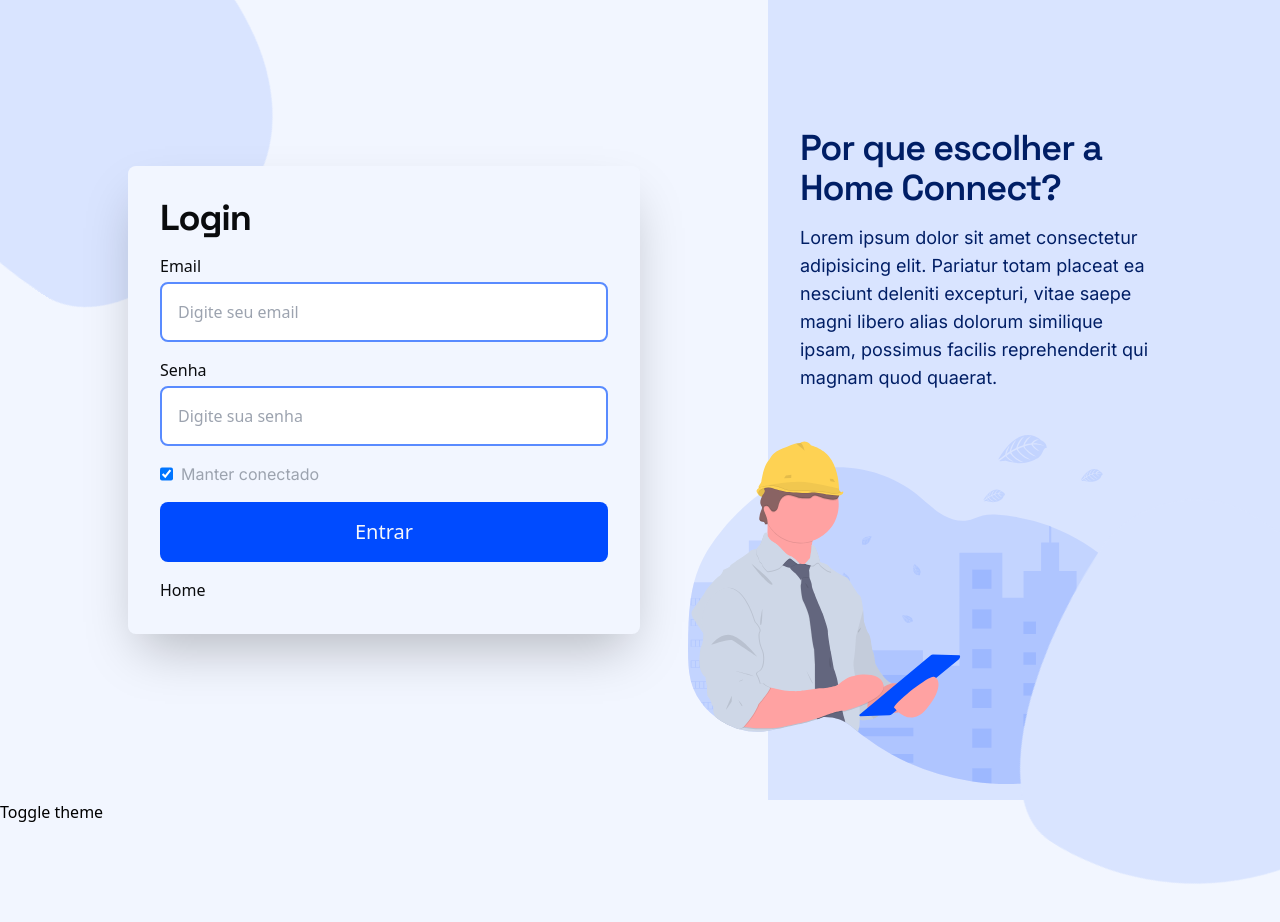
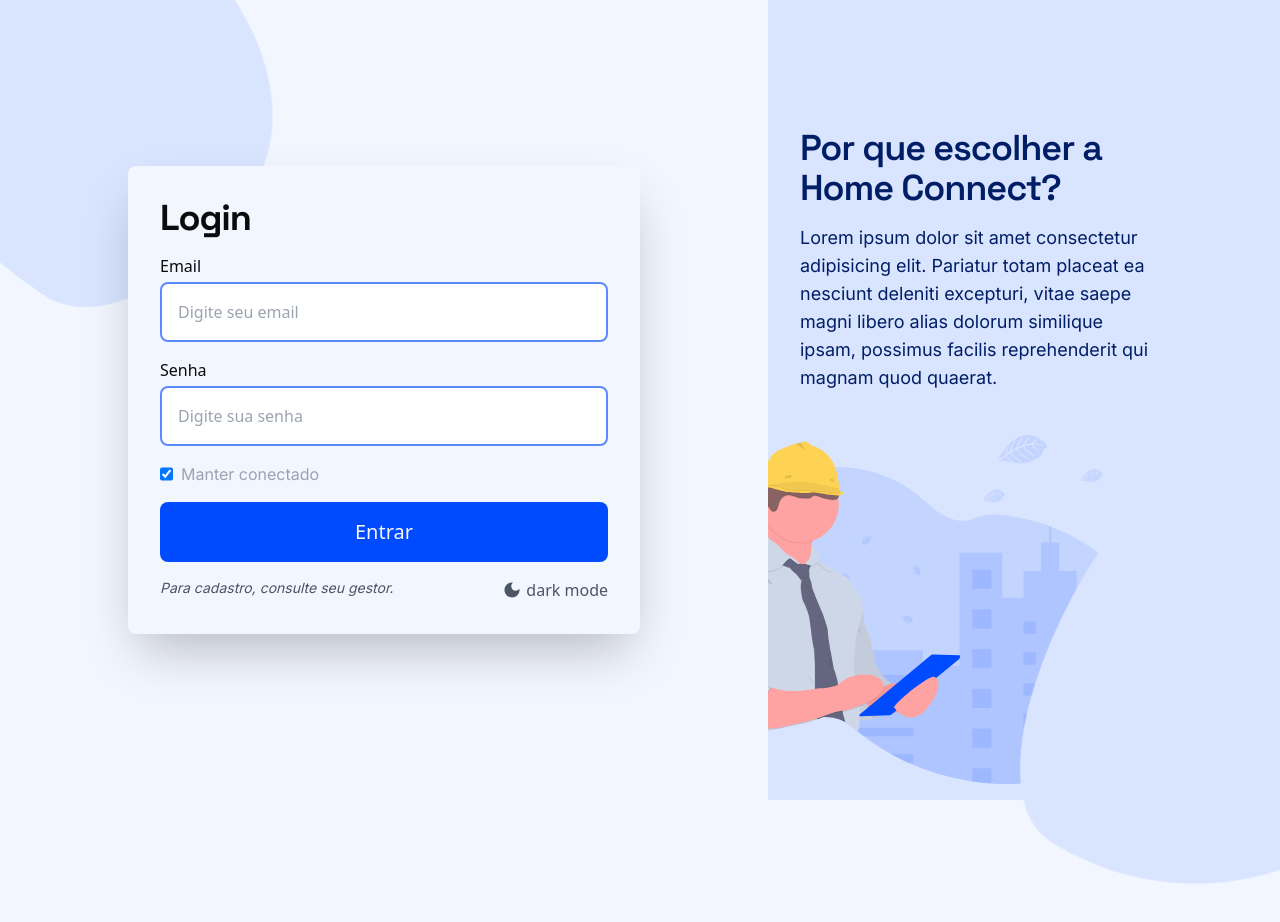
Before and after one commit to Joao-Eduardo-AJ/home-connect-crm, a Next.js app: page /login in a window 1280 px wide. Shown: the top 922 px of the page. Built offline with nearby package versions, Linux system fonts and the light colour scheme.

Commit message:
feat: adds material icons and update toogle theme button

```diff
--- a/package.json
+++ b/package.json
@@ -9,6 +9,10 @@
     "lint": "next lint"
   },
   "dependencies": {
+    "@emotion/react": "^11.11.4",
+    "@emotion/styled": "^11.11.5",
+    "@mui/icons-material": "^5.15.18",
+    "@mui/material": "^5.15.18",
     "lucide": "^0.376.1",
     "next": "14.2.2",
     "react": "^18",
--- a/src/app/layout.tsx
+++ b/src/app/layout.tsx
@@ -1,7 +1,6 @@
 import type { Metadata } from "next";
 import { Inter, Space_Grotesk } from "next/font/google";
 import "./globals.css";
-import ToogleThemeButton from "@/components/toogle-theme-button";
 
 const inter = Inter({
   display: "swap",
@@ -33,7 +32,6 @@
         className={`${inter.variable} ${spaceGrotesk.variable} overflow-hidden bg-background-light dark:bg-background-dark`}
       >
         {children}
-        <ToogleThemeButton />
       </body>
     </html>
   );
--- a/src/app/login/page.tsx
+++ b/src/app/login/page.tsx
@@ -1,10 +1,10 @@
 import { FloatingBalls } from "@/components/floating-ball";
 import { Input } from "@/components/input";
+import ToogleThemeButton from "@/components/toogle-theme-button";
 import Image from "next/image";
-import Link from "next/link";
 
 const Login = () => (
-  <main className="flex h-svh items-center justify-between text-gray-800">
+  <main className="flex h-svh items-center justify-between overflow-hidden text-gray-800">
     <FloatingBalls />
     <section className="grid w-full max-w-lg gap-4 rounded-lg bg-background-light p-4 text-sm text-text-900 dark:bg-background-dark dark:text-text-300 esm:mx-14 esm:p-8 esm:text-base esm:shadow-2xl sm:ml-[10%] md:mx-auto">
       <h1 className="text-3xl font-bold esm:text-4xl">Login</h1>
@@ -17,9 +17,14 @@
       <button className="rounded-lg bg-primary-600 p-2 text-lg text-text-100 dark:bg-primary-900 dark:text-text-300 esm:p-4 esm:text-xl">
         Entrar
       </button>
-      <Link href="/">Home</Link>
+      <div className="flex justify-between">
+        <p className="text-sm italic text-gray-600">
+          Para cadastro, consulte seu gestor.
+        </p>
+        <ToogleThemeButton />
+      </div>
     </section>
-    <section className="relative -z-20 flex h-full w-0 max-w-lg flex-col gap-4 bg-primary-200 text-primary-900 dark:bg-primary-900 dark:text-primary-100 lg:w-full lg:pl-8 lg:pr-32 lg:pt-32">
+    <aside className="relative -z-20 flex h-full w-0 max-w-lg flex-col gap-4 overflow-hidden bg-primary-200 text-primary-900 dark:bg-primary-900 dark:text-primary-100 lg:w-full lg:pl-8 lg:pr-32 lg:pt-32">
       <h2 className="text-4xl font-semibold">
         Por que escolher a Home Connect?
       </h2>
@@ -36,7 +41,7 @@
         height={480}
         className="absolute -left-20 bottom-4"
       />
-    </section>
+    </aside>
   </main>
 );
 
--- a/src/components/toogle-theme-button/index.tsx
+++ b/src/components/toogle-theme-button/index.tsx
@@ -1,6 +1,7 @@
 "use client";
 
 import { useEffect, useState } from "react";
+import DarkModeIcon from "@mui/icons-material/DarkMode";
 
 function ToogleThemeButton() {
   const [theme, setTheme] = useState<"light" | "dark">("light");
@@ -21,7 +22,18 @@
     document.documentElement.classList.add(theme);
   }, [theme]);
 
-  return <button onClick={toogleTheme}>Toggle theme</button>;
+  return (
+    <button
+      onClick={toogleTheme}
+      className="flex items-center gap-1 text-gray-600 hover:underline"
+    >
+      <DarkModeIcon
+        fontSize="small"
+        className={`transition-transform duration-300 ${theme === "dark" ? "rotate-180" : "rotate-0"}`}
+      />
+      {theme === "dark" ? "light" : "dark"} mode
+    </button>
+  );
 }
 
 export default ToogleThemeButton;
```
Also changed, not shown: 1 other file (tests, documents, lock files or other folders).
